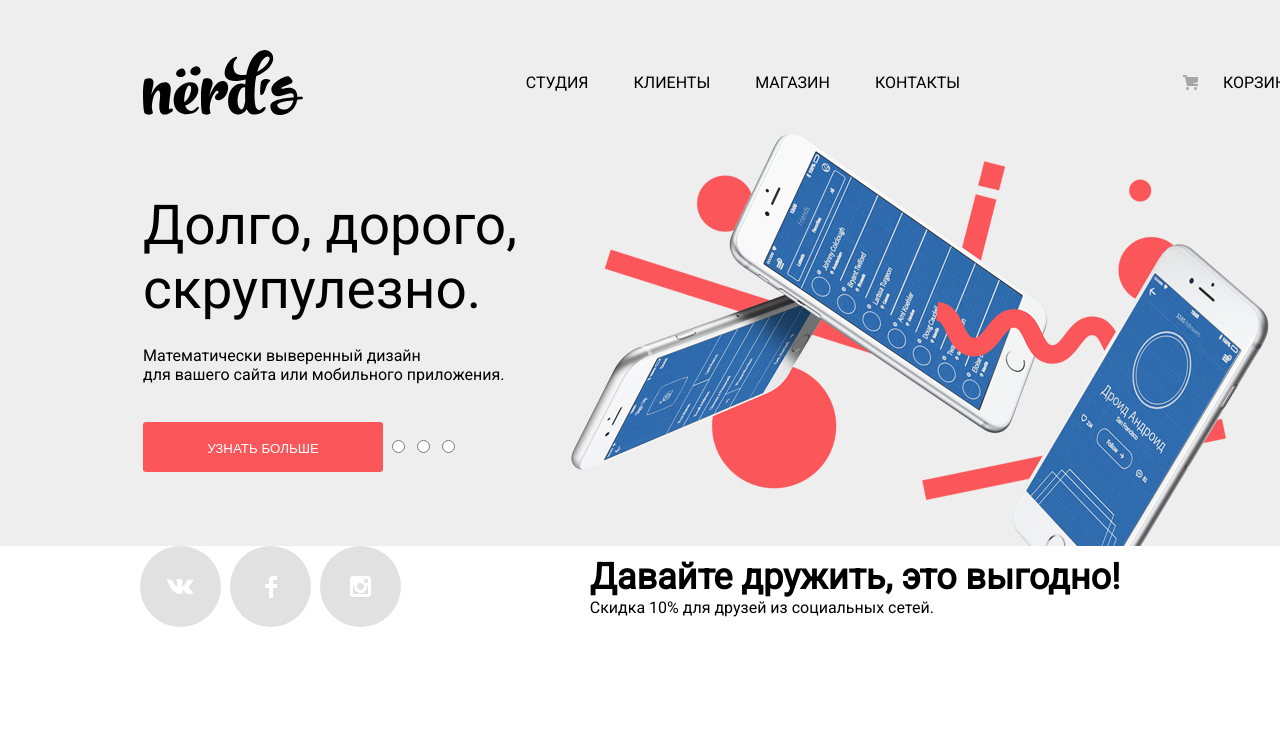
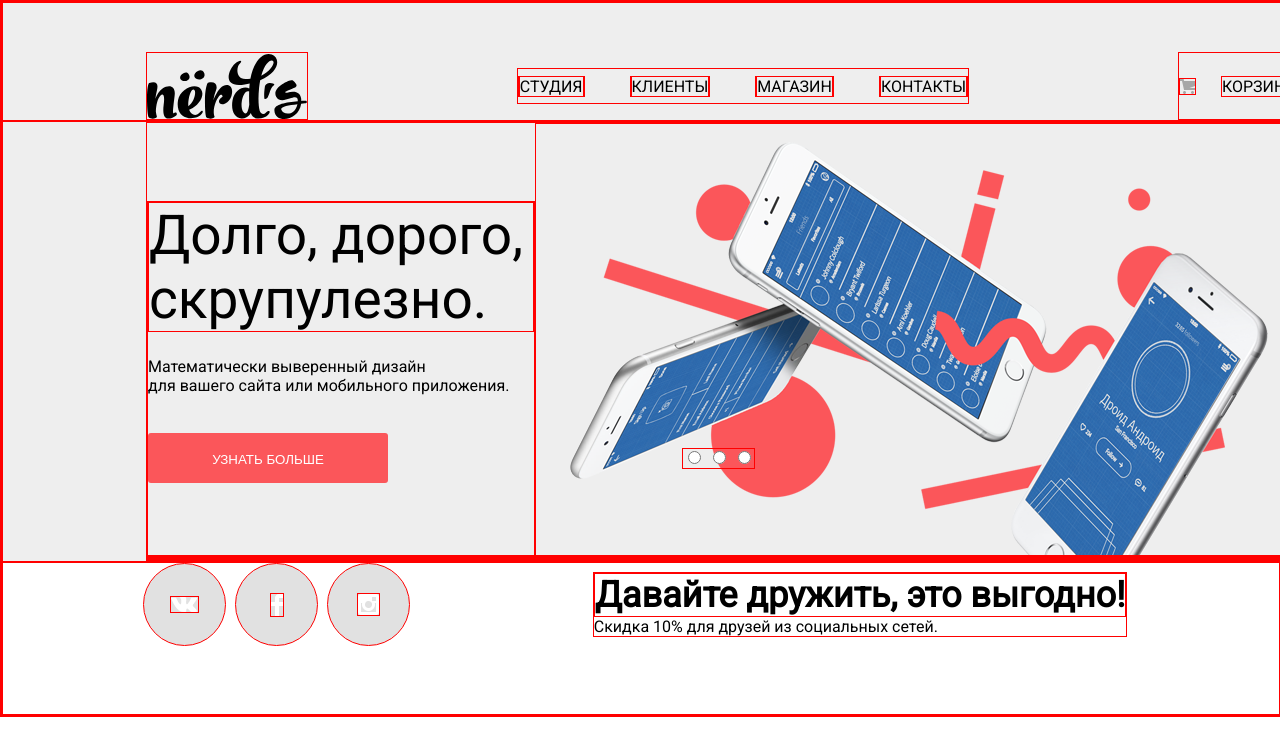
Before and after one commit to snezhka/html-css, a plain HTML site: page Task_1/index.html in a window 1280 px wide. Shown: the top 756 px of the page. Drawn offline with Linux system fonts and the light colour scheme.

Commit message:
fix for dots

```diff
--- a/Task_1/styles.css
+++ b/Task_1/styles.css
@@ -1,3 +1,6 @@
+* {
+    border: 1px solid red;
+}
 body {
     width: 1440px;
     height: auto;
@@ -59,10 +62,6 @@ a {
     font-weight: 400;
 }
 
-.slider_slide_image {
-    z-index: 0;
-}
-
 .slider_slide_description_header {
     font-weight: 500;
     font-size: 55px;
@@ -84,12 +83,13 @@ a {
 
 .slider_slide_radio-buttons {
     display: inline;
-    margin: auto;
-    z-index: 1;
+    position: relative;
+    left: 290px;
 }
 
 .dot {
     cursor: pointer;
+    border-color: gray;
 }
 
 .footer {
```
